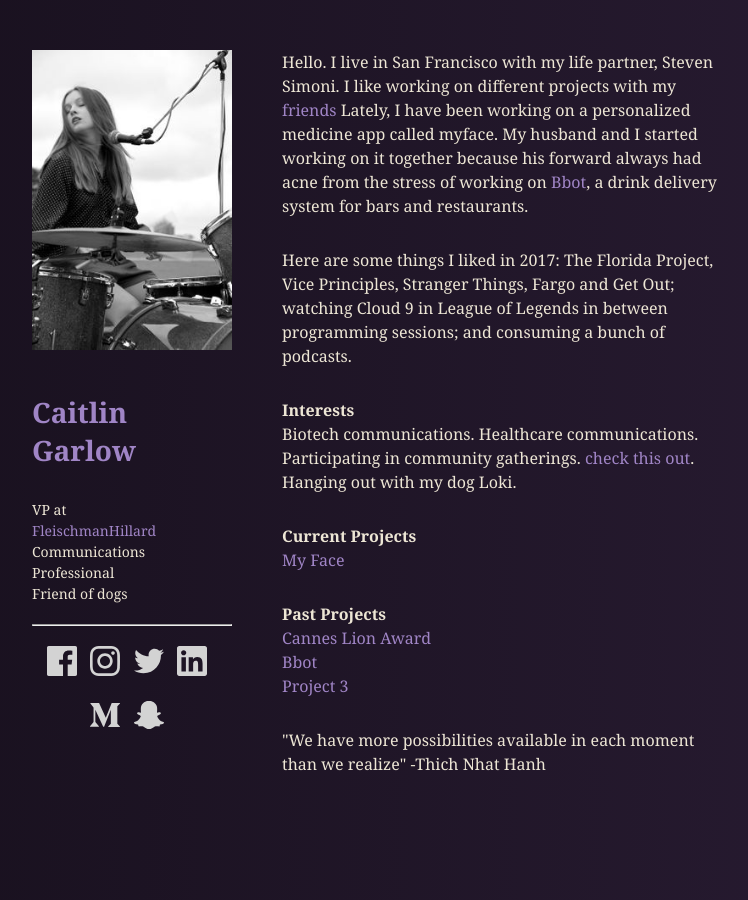
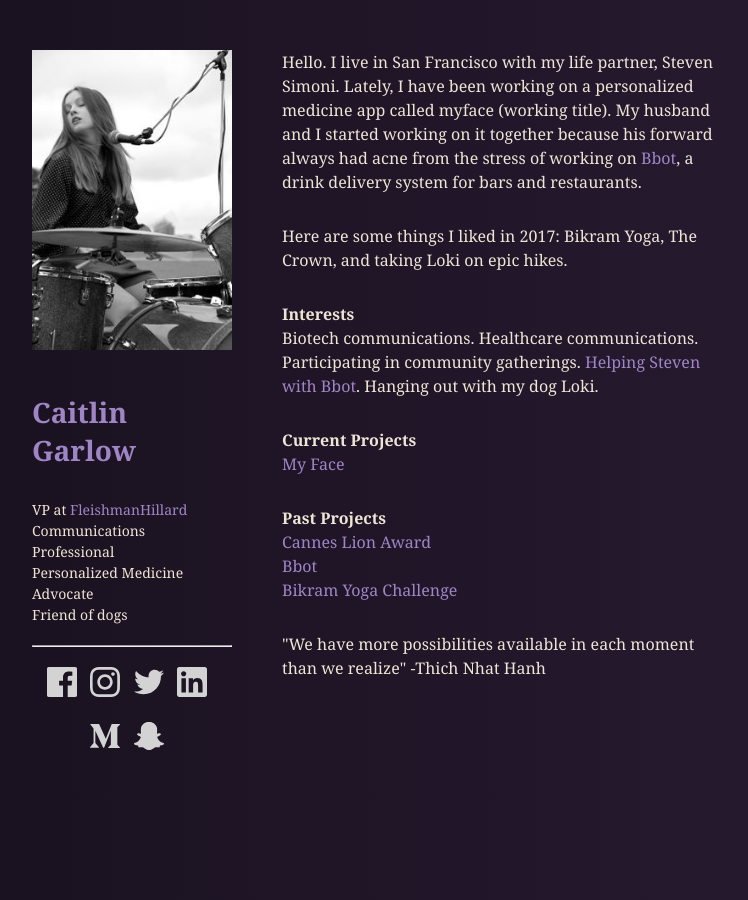
Before and after one commit to kr4ng/Garlow, a Jekyll site: the page built from index.html, in a window 1280 px wide. Shown: the whole page, without its empty margins (68-816 px from the left). Built offline with Jekyll 4.4.1, drawn with Linux system fonts in a browser that asks for light colours.

Commit message:
update ghpages

```diff
--- a/index.html
+++ b/index.html
@@ -10,8 +10,9 @@
   </h1>
 
   <p>
-    VP at <a href='https://fh.com'>FleischmanHillard</a></br>
+    VP at <a href='https://fh.com'>FleishmanHillard</a></br>
     Communications Professional</br>
+    Personalized Medicine Advocate</br>
     Friend of dogs</br>
   </p>
 
@@ -26,16 +27,16 @@
 <section class="content">
 
   <p>
-    Hello. I live in San Francisco with my life partner, Steven Simoni. I like working on different projects with my <a href=''>friends</a> Lately, I have been working on a personalized medicine app called myface. My husband and I started working on it together because his forward always had acne from the stress of working on <a href="https://bbot.menu">Bbot</a>, a drink delivery system for bars and restaurants.
+    Hello. I live in San Francisco with my life partner, Steven Simoni. Lately, I have been working on a personalized medicine app called myface (working title). My husband and I started working on it together because his forward always had acne from the stress of working on <a href="https://bbot.menu">Bbot</a>, a drink delivery system for bars and restaurants.
   </p>
 
   <p>
-    Here are some things I liked in 2017: The Florida Project, Vice Principles, Stranger Things, Fargo and Get Out; watching Cloud 9 in League of Legends in between programming sessions; and consuming a bunch of podcasts.
+    Here are some things I liked in 2017: Bikram Yoga, The Crown, and taking Loki on epic hikes.
   </p>
 
   <p>
     <strong>Interests</strong></br>
-    Biotech communications. Healthcare communications. Participating in community gatherings.  <a href='https://seadronepro.com'>check this out</a>. Hanging out with my dog Loki.
+    Biotech communications. Healthcare communications. Participating in community gatherings. <a href='https://bbot.menu'>Helping Steven with Bbot</a>. Hanging out with my dog Loki.
   </p>
 
   <p>
@@ -47,7 +48,7 @@
     <strong>Past Projects</strong></br>
     <a href="">Cannes Lion Award</a>
     <br><a href="https://bbot.menu">Bbot</a>
-    <br><a href="">Project 3</a>
+    <br><a href="https://medium.com/@caitlingarlow">Bikram Yoga Challenge</a>
   </p>
 
   <p>
```
